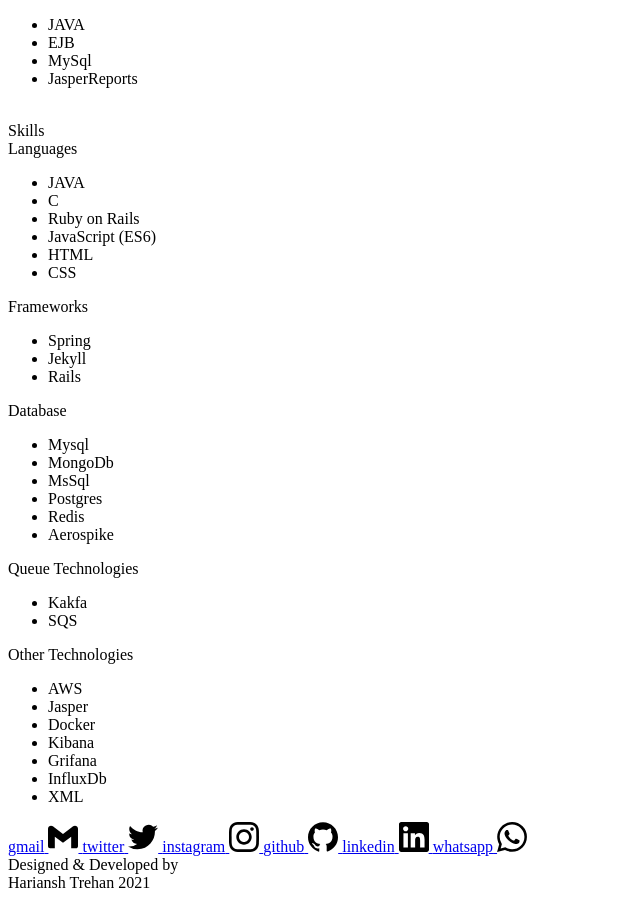
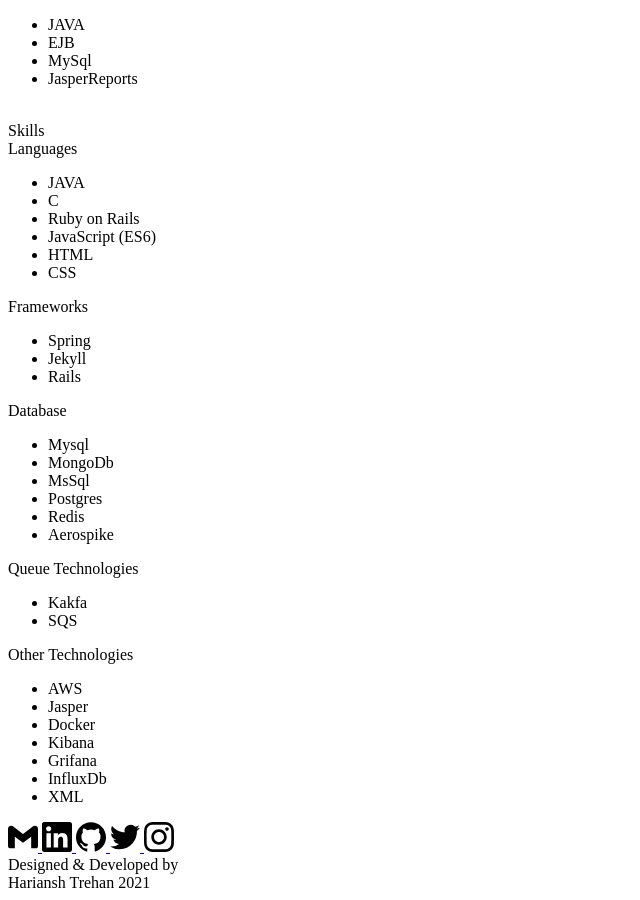
Before and after one commit to harianshtrehan/harianshtrehan.github.io, a Jekyll site: the page built from index.html, in a window 1280 px wide and 900 px high, scrolled down 2993 px. Shown: the whole window, without its empty margins (0-640 px from the left). Built offline with Jekyll 4.4.1, drawn with Linux system fonts in a browser that asks for light colours; nearby versions of some CDN libraries; some web fonts are replaced.

Commit message:
logo added

```diff
--- a/_config.yml
+++ b/_config.yml
@@ -13,20 +13,20 @@
     title : gmail
     url :   mailto:harianshtrehan@gmail.com
   -
+    title : linkedin
+    url :   https://in.linkedin.com/in/harianshtrehan
+  -
+    title : github
+    url :   https://github.com/harianshtrehan
+  -
     title : twitter
     url :   https://twitter.com/TrehanHariansh
   -
     title : instagram
     url :   https://instagram.com/harianshtrehan
-  -
-    title : github
-    url :   https://github.com/harianshtrehan
-  -
-    title : linkedin
-    url :   https://in.linkedin.com/in/harianshtrehan
-  -
-    title : whatsapp
-    url :   https://wa.me/qr/QANVL62W6D6QM1
+#  -
+#    title : whatsapp
+#    url :   https://wa.me/qr/QANVL62W6D6QM1
 
 # Build settings
 markdown :    kramdown
--- a/_includes/social.html
+++ b/_includes/social.html
@@ -1,7 +1,7 @@
 <div class="footer_links">
     {% for link in site.social %}
     <a href="{{link.url}}" target="_blank" title="{{link.title}}">
-        <span class="text">{{link.title}}</span>
+<!--        <span class="text">{{link.title}}</span>-->
         <img width="30" height="30" alt="{{link.title}}" src="{{site.baseurl}}/img/social/{{link.title}}.svg">
     </a>
     {% endfor %}
```
